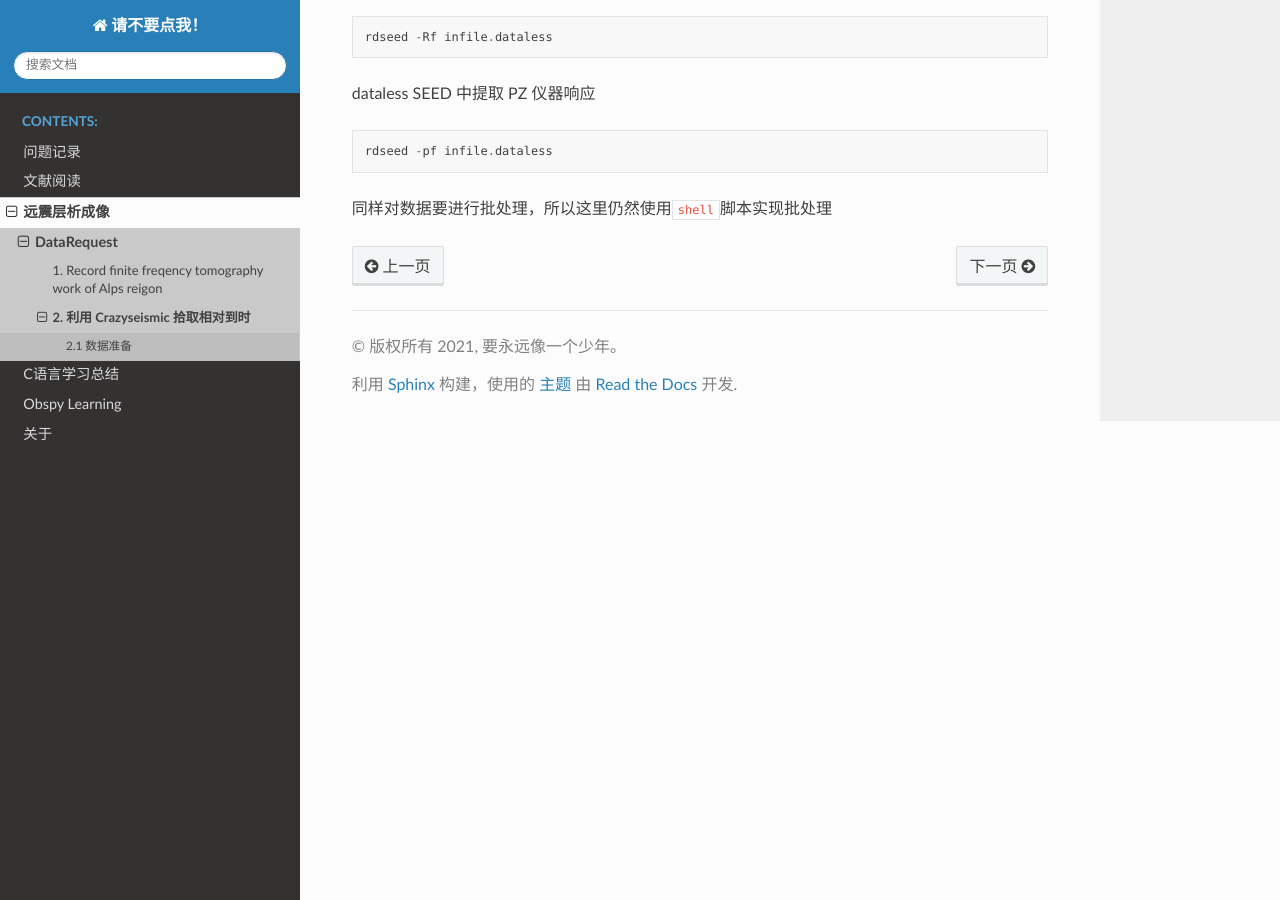
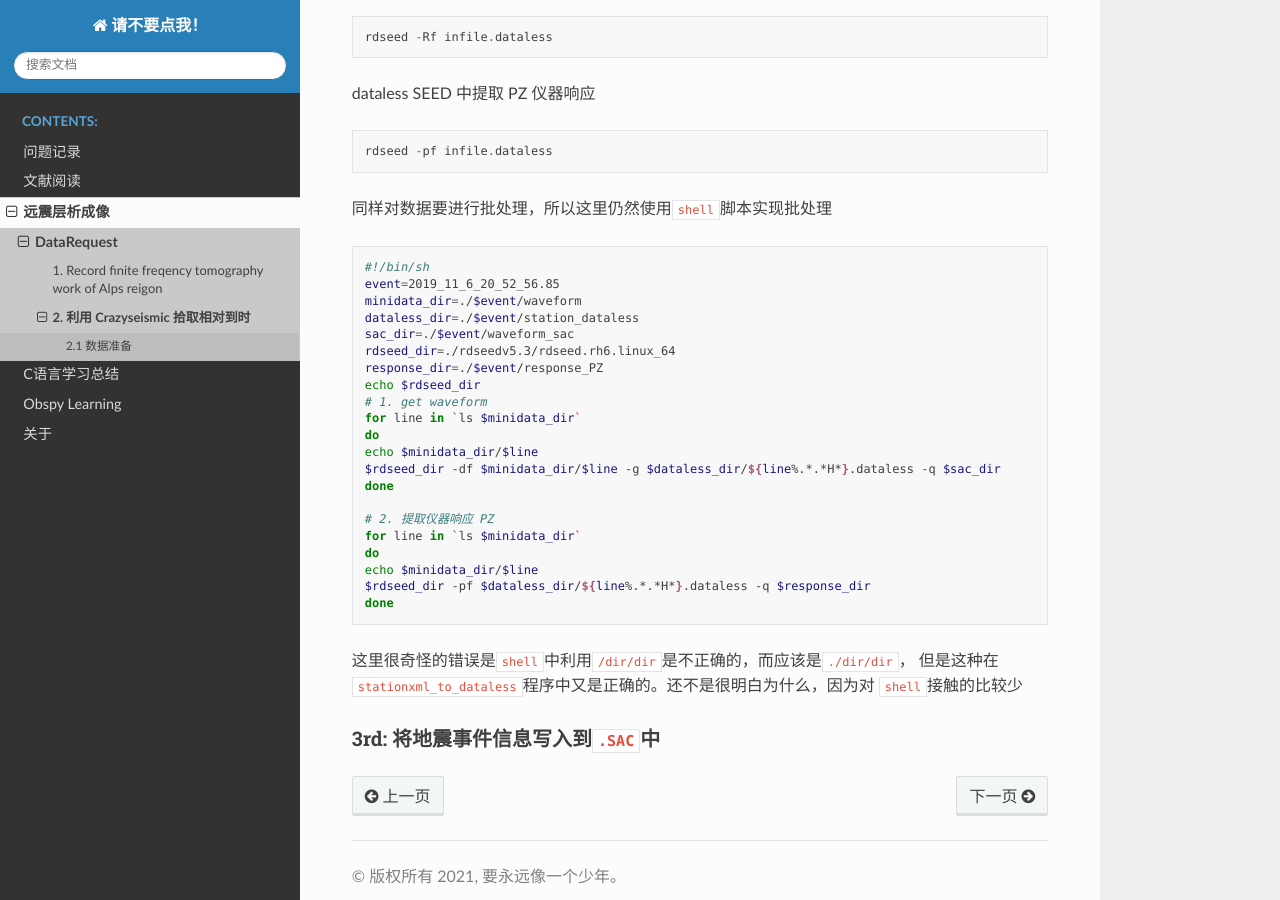
Before and after one commit to Tangxiaotian11/Sphinx, a Sphinx documentation site: the page built from source/Tomo/study_record/crazyseismic.md, in a window 1280 px wide and 900 px high, scrolled down 1781 px. Built offline with Sphinx 7.4.7 and the Read the Docs theme 2.0.0, drawn with Linux system fonts in a browser that asks for light colours; pages that are not in the unit, such as notebooks, are missing from menus.

Commit message:
20220106

````diff
--- a/source/Tomo/study_record/crazyseismic.md
+++ b/source/Tomo/study_record/crazyseismic.md
@@ -76,3 +76,31 @@ done
    ```
 
    同样对数据要进行批处理，所以这里仍然使用`shell`脚本实现批处理
+   ```bash
+   #!/bin/sh
+   event=2019_11_6_20_52_56.85
+   minidata_dir=./$event/waveform
+   dataless_dir=./$event/station_dataless
+   sac_dir=./$event/waveform_sac
+   rdseed_dir=./rdseedv5.3/rdseed.rh6.linux_64
+   response_dir=./$event/response_PZ
+   echo $rdseed_dir
+   # 1. get waveform
+   for line in `ls $minidata_dir`
+   do
+   echo $minidata_dir/$line
+   $rdseed_dir -df $minidata_dir/$line -g $dataless_dir/${line%.*.*H*}.dataless -q $sac_dir
+   done
+
+   # 2. 提取仪器响应 PZ
+   for line in `ls $minidata_dir`
+   do
+   echo $minidata_dir/$line
+   $rdseed_dir -pf $dataless_dir/${line%.*.*H*}.dataless -q $response_dir
+   done
+   ```
+这里很奇怪的错误是`shell`中利用`/dir/dir`是不正确的，而应该是`./dir/dir`，
+但是这种在`stationxml_to_dataless`程序中又是正确的。还不是很明白为什么，因为对
+`shell`接触的比较少
+
+### **3rd: 将地震事件信息写入到`.SAC`中**
````
